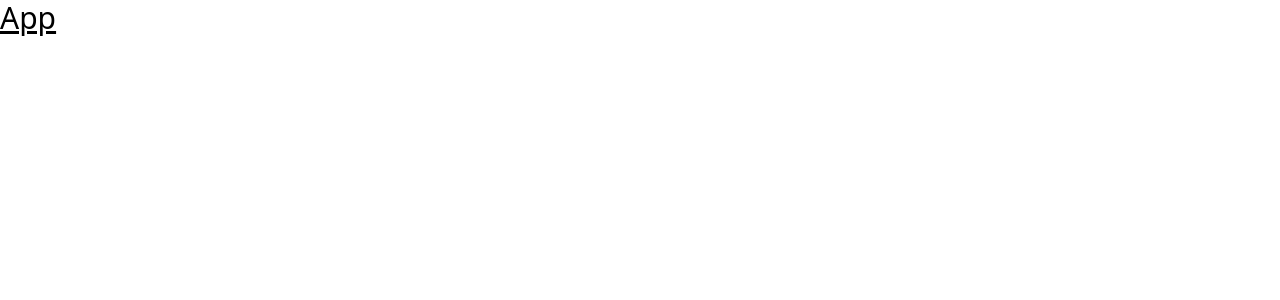
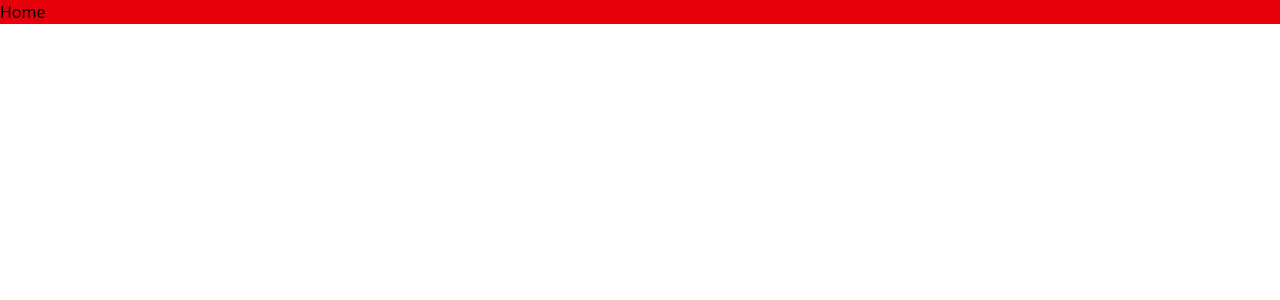
Before and after one commit to wakar-malik/urbanera-frontend, a React (Vite) app: page / in a window 1280 px wide. Shown: the top 300 px of the page. Built offline with nearby package versions, Linux system fonts and the light colour scheme.

Commit message:
installed React Router

```diff
--- a/package.json
+++ b/package.json
@@ -13,6 +13,7 @@
     "@tailwindcss/vite": "^4.1.0",
     "react": "^19.0.0",
     "react-dom": "^19.0.0",
+    "react-router-dom": "^7.4.1",
     "tailwindcss": "^4.1.0"
   },
   "devDependencies": {
--- a/src/App.jsx
+++ b/src/App.jsx
@@ -1,7 +1,9 @@
 import React from "react";
 
 function App() {
-  return <div className="text-3xl text-red underline">App</div>;
+  return <div>
+    <h1 className="text-white bg-red-500">hello react </h1>
+  </div>;
 }
 
 export default App;
--- /dev/null
+++ b/src/components/Home.jsx
@@ -0,0 +1,9 @@
+import React from 'react'
+
+const Home = () => {
+  return (
+    <div className='bg-red-600'>Home</div>
+  )
+}
+
+export default Home
--- a/src/main.jsx
+++ b/src/main.jsx
@@ -2,9 +2,17 @@ import { StrictMode } from "react";
 import { createRoot } from "react-dom/client";
 import "./index.css";
 import App from "./App.jsx";
+import { BrowserRouter, Routes, Route } from "react-router-dom";
+import Home from '../src/components/Home.jsx'
+
+
 
 createRoot(document.getElementById("root")).render(
   <StrictMode>
-    <App />
+    <BrowserRouter>
+      <Routes>
+        <Route path="/" element={<Home />} />
+      </Routes>
+    </BrowserRouter>
   </StrictMode>
 );
--- a/vite.config.js
+++ b/vite.config.js
@@ -4,5 +4,5 @@ import tailwindcss from '@tailwindcss/vite'
 
 // https://vite.dev/config/
 export default defineConfig({
-  plugins: [react(), tailwindcss()],
+  plugins: [react(), tailwindcss()]
 })
```
Also changed, not shown: 1 other file (tests, documents, lock files or other folders).
